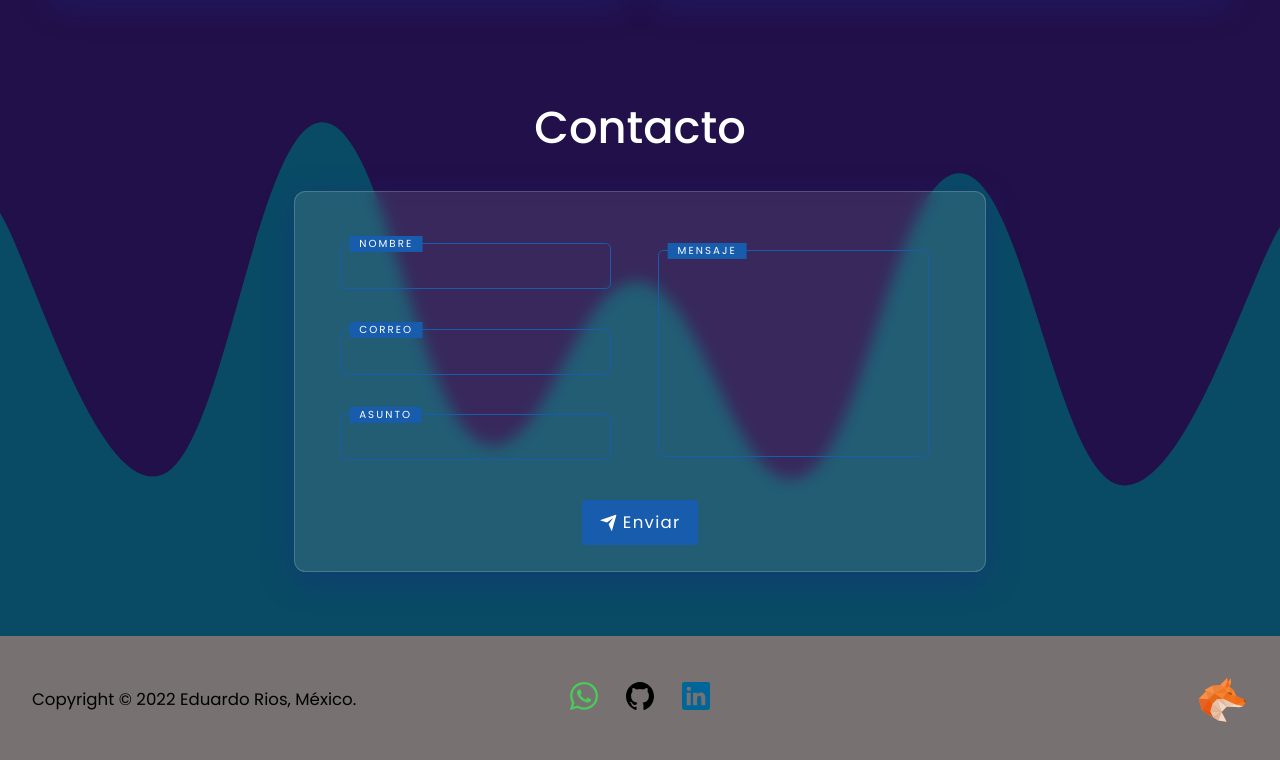
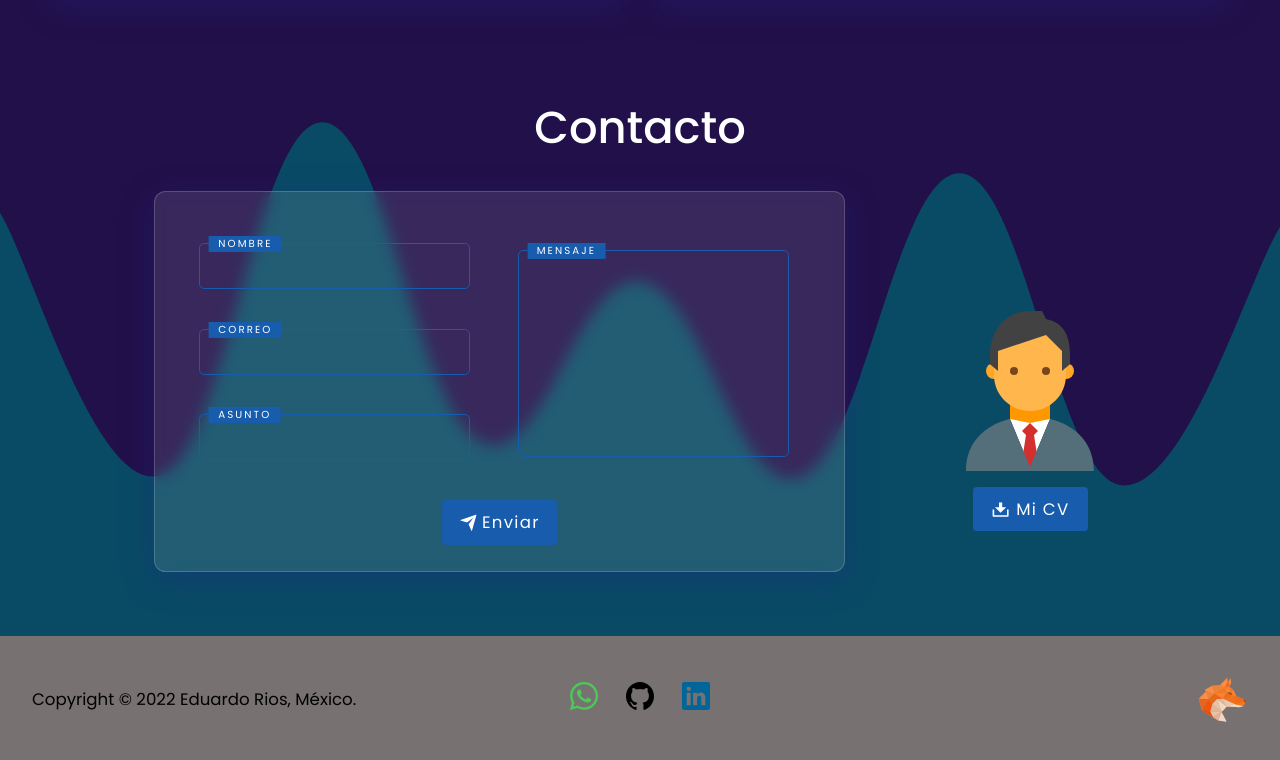
Before and after one commit to edRiosJ/portfolio, a React (Create React App) app: page / in a window 1280 px wide. Shown: the part 3943-4703 px from the top of the page. Built offline with nearby package versions, Linux system fonts and the light colour scheme; a web font is replaced by a local one.

Commit message:
Button for download the CV has been added

```diff
--- a/src/components/pures/contactSection/ContactSection.jsx
+++ b/src/components/pures/contactSection/ContactSection.jsx
@@ -4,8 +4,10 @@ import React from 'react';
 import emailjs from '@emailjs/browser';
 import Swal from 'sweetalert2';
 import { Formik, Form, Field } from 'formik';
-import { RiSendPlaneFill } from 'react-icons/ri';
+import { FcBusinessman } from 'react-icons/fc';
+import { RiDownload2Fill, RiSendPlaneFill } from 'react-icons/ri';
 import { IconContext } from 'react-icons';
+import CV from '../../../files/CV Eduardo Rios.pdf';
 import validateContactFormSchema from '../../../utils/validateForm.js';
 import './contactSection.css';
 
@@ -112,6 +114,17 @@ function ContactSection()
             )
           }
         </Formik>
+        <div className="containerCV">
+          <IconContext.Provider value={{ size: '15vw' }}>
+            <FcBusinessman />
+          </IconContext.Provider>
+          <a type="button" href={CV} className="btnDownCV" download="CV Eduardo Rios">
+            <IconContext.Provider value={{ className: 'iconConf' }}>
+              <RiDownload2Fill />
+            </IconContext.Provider>
+            <span>Mi CV</span>
+          </a>
+        </div>
       </div>
     </section>
   );
--- a/src/components/pures/contactSection/contactSection.css
+++ b/src/components/pures/contactSection/contactSection.css
@@ -22,13 +22,21 @@
 .contactContainer
 {
   display: flex;
-  justify-content: center;
+  justify-content: space-evenly;
   align-items: center;
   width: 100vw;
   height: max-content;
   padding-left: 5vw;
   padding-right: 5vw;
   margin-top: 2.55vw;
+}
+
+.containerCV
+{
+  display: flex;
+  flex-direction: column;
+  justify-content: space-evenly;
+  align-items: center;
 }
 
 .form
@@ -133,7 +141,8 @@
   font-size: 1.2vw;
 }
 
-.btnSend
+.btnSend,
+.btnDownCV
 {
   width: 9vw;
   height: 3.47vw;
@@ -150,6 +159,7 @@
   display: flex;
   justify-content: space-evenly;
   align-items: center;
+  text-decoration: none;
   transition: all 0.5s;
 }
 
@@ -160,17 +170,20 @@
   transition: all .5s;
 }
 
-.btnSend span
+.btnSend span,
+.btnDownCV span
 {
   transition: 0.5s;
 }
 
-.btnSend:hover
+.btnSend:hover,
+.btnDownCV:hover
 {
   background-color: #2f7acf;
 }
 
-.btnSend:hover span
+.btnSend:hover span,
+.btnDownCV:hover span
 {
   transform: translateY(10vh);
 }
@@ -178,18 +191,9 @@
 .btnSend:hover .iconConf
 {
     transform: translateX(2.4vw) rotate(45deg) scale(2);
-    animation: send 1.5s infinite;
-    animation-delay: 0.5s;
 }
 
-@keyframes send
+.btnDownCV:hover .iconConf
 {
-  0%
-  {
-    transform: translateX(2.4vw) rotate(45deg) scale(2);
-  }
-  100%
-  {
-    transform: translateX(5vw) rotate(45deg) scale(2);
-  }
+  transform: translateX(2.4vw) scale(2);
 }
```
Also changed, not shown: 1 other file (tests, documents, lock files or other folders).
